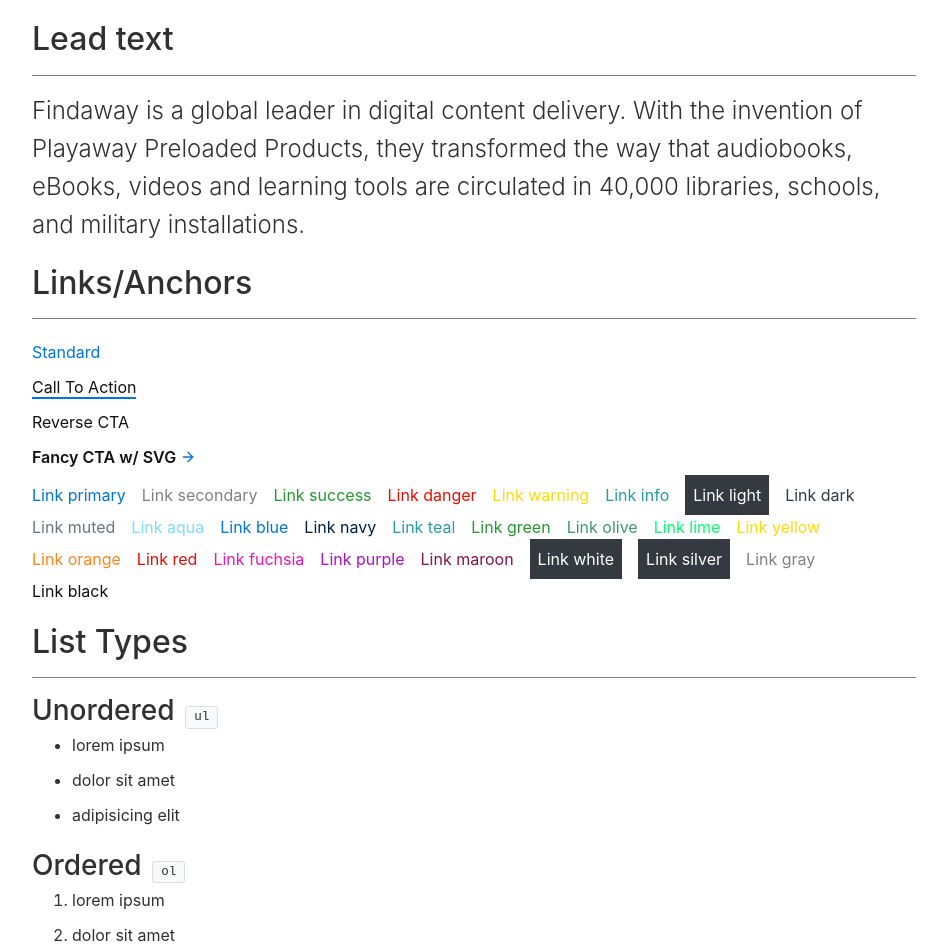
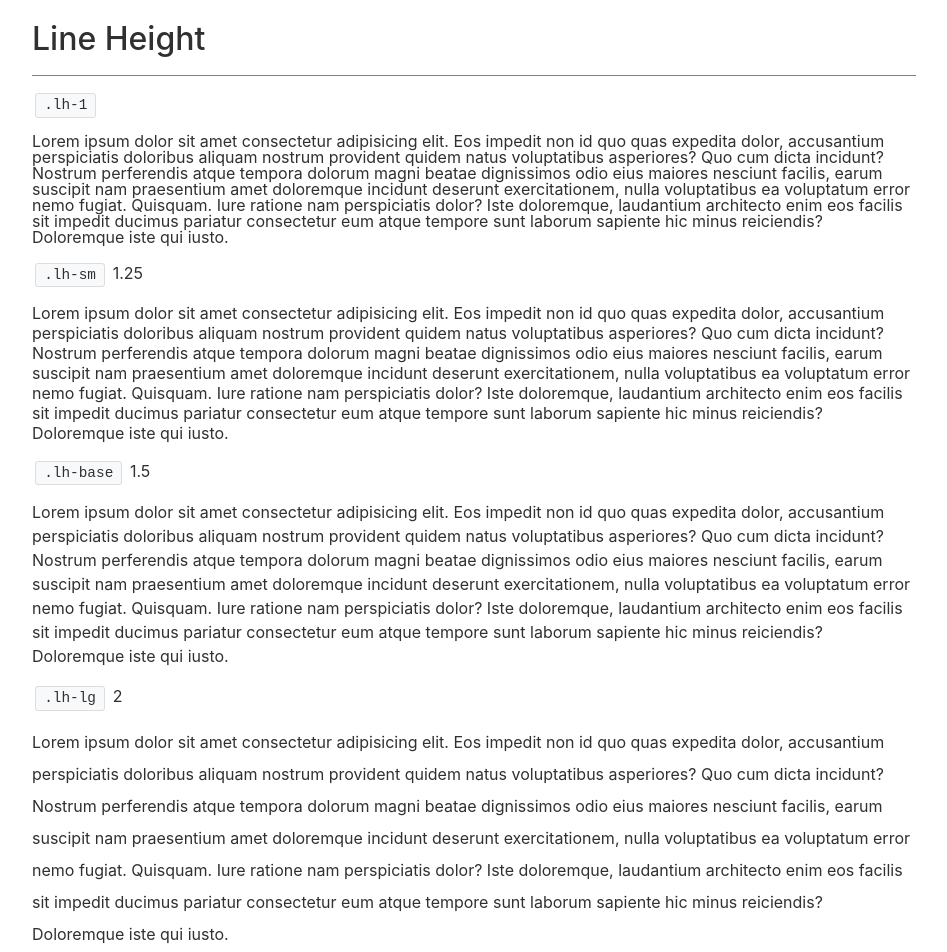
Before and after one commit to FindawayWorld/Solon, a React (Create React App) app: page /content in a window 1280 px wide. Shown: the part 3060-4012 px from the top of the page, without its empty margins (316-1263 px from the left). Built offline with nearby package versions, Linux system fonts and the light colour scheme.

Commit message:
Add line-height helpers. Update .lead styles

```diff
--- a/src/pages/Content.jsx
+++ b/src/pages/Content.jsx
@@ -190,16 +190,77 @@ sans-serif,
                 </p>
             </section>
 
+            <section id="line-height" className="mb-5">
+                <h2>Line Height</h2>
+                <hr />
+                <p>
+                    <code>.lh-1</code>
+                </p>
+                <p class="lh-1">
+                    Lorem ipsum dolor sit amet consectetur adipisicing elit. Eos impedit non id quo quas expedita dolor,
+                    accusantium perspiciatis doloribus aliquam nostrum provident quidem natus voluptatibus asperiores?
+                    Quo cum dicta incidunt? Nostrum perferendis atque tempora dolorum magni beatae dignissimos odio eius
+                    maiores nesciunt facilis, earum suscipit nam praesentium amet doloremque incidunt deserunt
+                    exercitationem, nulla voluptatibus ea voluptatum error nemo fugiat. Quisquam. Iure ratione nam
+                    perspiciatis dolor? Iste doloremque, laudantium architecto enim eos facilis sit impedit ducimus
+                    pariatur consectetur eum atque tempore sunt laborum sapiente hic minus reiciendis? Doloremque iste
+                    qui iusto.
+                </p>
+                <p>
+                    <code>.lh-sm</code> 1.25
+                </p>
+                <p class="lh-sm">
+                    Lorem ipsum dolor sit amet consectetur adipisicing elit. Eos impedit non id quo quas expedita dolor,
+                    accusantium perspiciatis doloribus aliquam nostrum provident quidem natus voluptatibus asperiores?
+                    Quo cum dicta incidunt? Nostrum perferendis atque tempora dolorum magni beatae dignissimos odio eius
+                    maiores nesciunt facilis, earum suscipit nam praesentium amet doloremque incidunt deserunt
+                    exercitationem, nulla voluptatibus ea voluptatum error nemo fugiat. Quisquam. Iure ratione nam
+                    perspiciatis dolor? Iste doloremque, laudantium architecto enim eos facilis sit impedit ducimus
+                    pariatur consectetur eum atque tempore sunt laborum sapiente hic minus reiciendis? Doloremque iste
+                    qui iusto.
+                </p>
+
+                <p>
+                    <code>.lh-base</code> 1.5
+                </p>
+                <p class="lh-base">
+                    Lorem ipsum dolor sit amet consectetur adipisicing elit. Eos impedit non id quo quas expedita dolor,
+                    accusantium perspiciatis doloribus aliquam nostrum provident quidem natus voluptatibus asperiores?
+                    Quo cum dicta incidunt? Nostrum perferendis atque tempora dolorum magni beatae dignissimos odio eius
+                    maiores nesciunt facilis, earum suscipit nam praesentium amet doloremque incidunt deserunt
+                    exercitationem, nulla voluptatibus ea voluptatum error nemo fugiat. Quisquam. Iure ratione nam
+                    perspiciatis dolor? Iste doloremque, laudantium architecto enim eos facilis sit impedit ducimus
+                    pariatur consectetur eum atque tempore sunt laborum sapiente hic minus reiciendis? Doloremque iste
+                    qui iusto.
+                </p>
+
+                <p>
+                    <code>.lh-lg</code> 2
+                </p>
+                <p class="lh-lg">
+                    Lorem ipsum dolor sit amet consectetur adipisicing elit. Eos impedit non id quo quas expedita dolor,
+                    accusantium perspiciatis doloribus aliquam nostrum provident quidem natus voluptatibus asperiores?
+                    Quo cum dicta incidunt? Nostrum perferendis atque tempora dolorum magni beatae dignissimos odio eius
+                    maiores nesciunt facilis, earum suscipit nam praesentium amet doloremque incidunt deserunt
+                    exercitationem, nulla voluptatibus ea voluptatum error nemo fugiat. Quisquam. Iure ratione nam
+                    perspiciatis dolor? Iste doloremque, laudantium architecto enim eos facilis sit impedit ducimus
+                    pariatur consectetur eum atque tempore sunt laborum sapiente hic minus reiciendis? Doloremque iste
+                    qui iusto.
+                </p>
+            </section>
+
             <section id="lead-text" className="mb-5">
                 <h2>Lead text</h2>
                 <hr />
-                <div>
-                    <p className="lead">
-                        Findaway is a global leader in digital content delivery. With the invention of Playaway
-                        Preloaded Products, they transformed the way that audiobooks, eBooks, videos and learning tools
-                        are circulated in 40,000 libraries, schools, and military installations.
-                    </p>
-                </div>
+                <p className="flash flash-light">
+                    <strong>Font Size:</strong> 1.5rem (24px). <strong>Line Height:</strong> 2.5rem (40px).{' '}
+                    <strong>Font Weight:</strong> Light (300)
+                </p>
+                <p className="lead">
+                    Findaway is a global leader in digital content delivery. With the invention of Playaway Preloaded
+                    Products, they transformed the way that audiobooks, eBooks, videos and learning tools are circulated
+                    in 40,000 libraries, schools, and military installations.
+                </p>
             </section>
 
             <section id="links" className="mb-5">
--- a/src/scss/base/_typography.scss
+++ b/src/scss/base/_typography.scss
@@ -1,9 +1,10 @@
+$line-height: 1.5;
 body {
     color: #303030;
     font-family: $font-family;
     font-size: 16px;
     font-size: $font-size-base;
-    line-height: 1.5;
+    line-height: $line-height;
     font-style: normal;
 }
 
@@ -108,7 +109,7 @@ sup {
 
 .lead {
     font-size: rem(24);
-    line-height: rem(38);
+    line-height: rem(40);
     font-weight: $light-weight;
 }
 
@@ -176,11 +177,11 @@ li > svg {
     line-height: 1 !important;
 }
 .lh-sm {
-    line-height: 1.25 !important;
+    line-height: $line-height - 0.25 !important;
 }
 .lh-base {
-    line-height: 1.5 !important;
+    line-height: $line-height !important;
 }
 .lh-lg {
-    line-height: 2 !important;
+    line-height: $line-height + 0.5 !important;
 }
```
